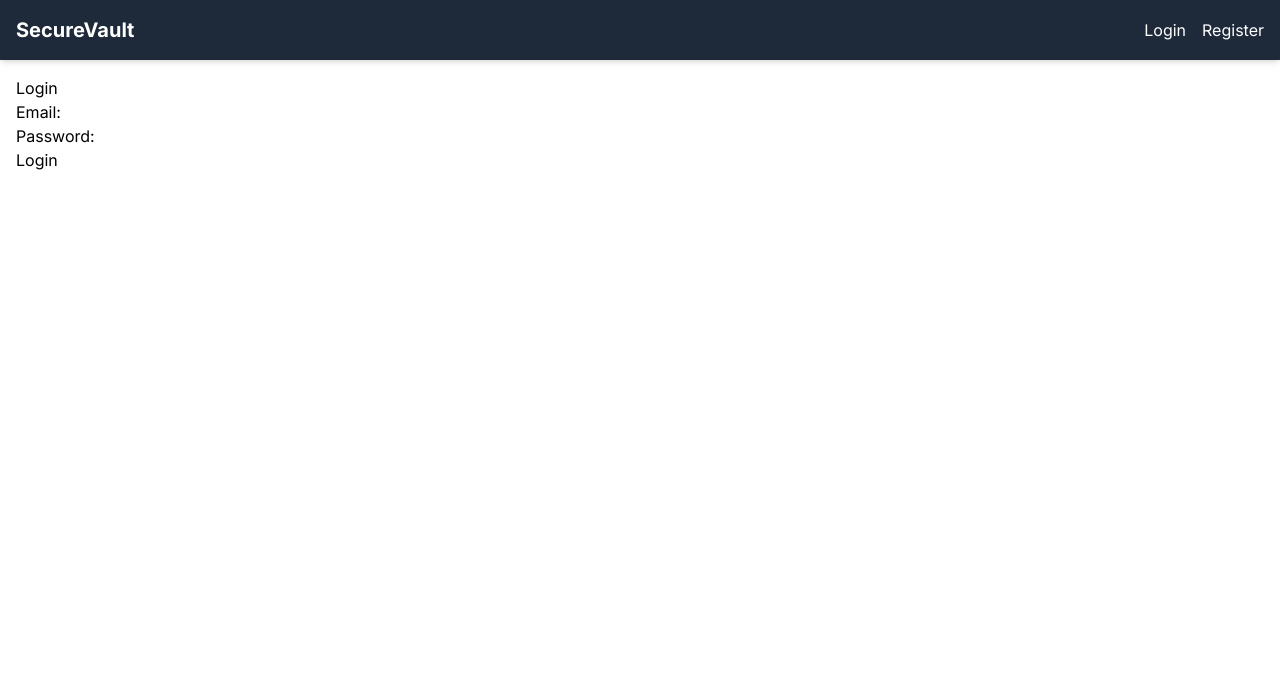
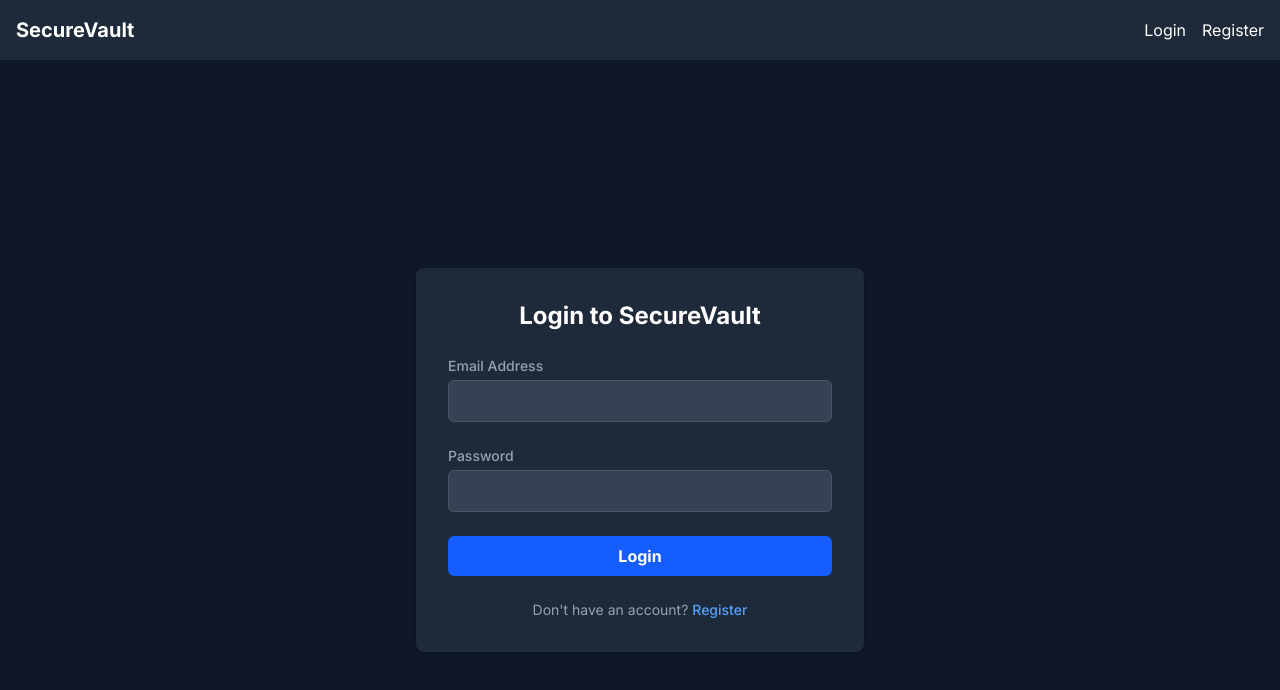
Before and after one commit to rishabh794/secure-vault, a Next.js app: page /login in a window 1280 px wide. Shown: the top 690 px of the page. Built offline with nearby package versions, Linux system fonts and the light colour scheme.

Commit message:
feat: implement professional UI styling and toast notifications

```diff
--- a/package.json
+++ b/package.json
@@ -18,7 +18,8 @@
     "mongoose": "^8.19.0",
     "next": "15.5.4",
     "react": "19.1.0",
-    "react-dom": "19.1.0"
+    "react-dom": "19.1.0",
+    "react-hot-toast": "^2.6.0"
   },
   "devDependencies": {
     "@eslint/eslintrc": "^3",
--- a/src/app/dashboard/page.tsx
+++ b/src/app/dashboard/page.tsx
@@ -3,6 +3,7 @@
 import { useState, useEffect } from 'react';
 import { encryptData, decryptData } from '@/lib/crypto';
 import { ProtectedRoute } from '@/components/ProtectedRoute';
+import toast from 'react-hot-toast';
 
 type VaultItem = {
     title: string;
@@ -16,7 +17,6 @@ export default function DashboardPage() {
     const [items, setItems] = useState<Array<{ _id: string; encryptedData: string }>>([]);
     const [decryptedItems, setDecryptedItems] = useState<Record<string, VaultItem>>({});
     const [masterPassword, setMasterPassword] = useState('');
-    const [message, setMessage] = useState('');
 
     const [title, setTitle] = useState('');
     const [username, setUsername] = useState('');
@@ -27,7 +27,7 @@ export default function DashboardPage() {
     const fetchItems = async () => {
         const token = sessionStorage.getItem('token');
         if (!token) {
-            setMessage("You are not logged in.");
+            toast.error("You are not logged in.");
             return;
         }
 
@@ -39,7 +39,7 @@ export default function DashboardPage() {
             const data = await res.json();
             setItems(data.items || []);
         } else {
-            setMessage("Failed to fetch items.");
+            toast.error("Failed to fetch items.");
         }
     };
 
@@ -58,9 +58,9 @@ export default function DashboardPage() {
                 decrypted[item._id] = decryptData(item.encryptedData, masterPassword) as VaultItem;
             });
             setDecryptedItems(decrypted);
-            setMessage("Vault unlocked!");
+            toast.success("Vault unlocked!");
         } catch {
-            setMessage("Decryption failed. Check your master password.");
+            toast.error("Decryption failed. Check your master password.");
         }
     };
 
@@ -85,61 +85,60 @@ export default function DashboardPage() {
         });
 
         if(res.ok) {
-            setMessage("Item added successfully!");
+            toast.success("Item added successfully!");
             setTitle(''); setUsername(''); setPassword(''); setUrl(''); setNotes('');
             fetchItems();
         } else {
-            setMessage("Failed to add item.");
+            toast.error("Failed to add item.");
         }
     };
 
     return (
         <ProtectedRoute>
-            <h1>Dashboard</h1>
-            <p>Enter your Master Password to decrypt your vault.</p>
-            <input
-                type="password"
-                placeholder="Master Password"
-                value={masterPassword}
-                onChange={(e) => setMasterPassword(e.target.value)}
-            />
-            <button onClick={handleDecryptAll}>Unlock Vault</button>
-            <hr />
+            <div className="bg-gray-900 text-white min-h-screen p-4 md:p-8">
+                <h1 className="text-3xl font-bold mb-6">Dashboard</h1>
 
-            <h2>Add New Item</h2>
-            <form onSubmit={handleAddItem}>
-                <input value={title} onChange={e => setTitle(e.target.value)} placeholder="Title" required />
-                <input value={username} onChange={e => setUsername(e.target.value)} placeholder="Username" required />
-                <input type="password" value={password} onChange={e => setPassword(e.target.value)} placeholder="Password" required />
-                <input value={url} onChange={e => setUrl(e.target.value)} placeholder="url" />
-                <input value={notes} onChange={e => setNotes(e.target.value)} placeholder="notes" />
+                <div className="bg-gray-800 rounded-lg shadow-md p-6 mb-8">
+                    <h2 className="text-xl font-semibold mb-4">Unlock Your Vault</h2>
+                    <div className="flex items-center space-x-4">
+                        <input
+                            type="password"
+                            placeholder="Enter Your Master Password"
+                            value={masterPassword}
+                            onChange={(e) => setMasterPassword(e.target.value)}
+                            className="flex-grow px-3 py-2 text-white bg-gray-700 border border-gray-600 rounded-md focus:outline-none focus:ring-2 focus:ring-blue-500"
+                        />
+                        <button onClick={handleDecryptAll} className="px-4 py-2 font-bold text-white bg-blue-600 rounded-md hover:bg-blue-700">Unlock Vault</button>
+                    </div>
+                </div>
 
-                <button type="submit">Add Item</button>
-            </form>
-            <hr />
+                <div className="bg-gray-800 rounded-lg shadow-md p-6 mb-8">
+                    <h2 className="text-xl font-semibold mb-4">Add New Item</h2>
+                    <form onSubmit={handleAddItem} className="grid grid-cols-1 md:grid-cols-2 gap-4">
+                        <input value={title} onChange={e => setTitle(e.target.value)} placeholder="Title" required className="px-3 py-2 text-white bg-gray-700 border border-gray-600 rounded-md"/>
+                        <input value={username} onChange={e => setUsername(e.target.value)} placeholder="Username" required className="px-3 py-2 text-white bg-gray-700 border border-gray-600 rounded-md"/>
+                        <input type="text" value={password} onChange={e => setPassword(e.target.value)} placeholder="Password" required className="px-3 py-2 text-white bg-gray-700 border border-gray-600 rounded-md"/>
+                        <input value={url} onChange={e => setUrl(e.target.value)} placeholder="URL (optional)" className="px-3 py-2 text-white bg-gray-700 border border-gray-600 rounded-md"/>
+                        <textarea value={notes} onChange={e => setNotes(e.target.value)} placeholder="Notes (optional)" className="md:col-span-2 px-3 py-2 text-white bg-gray-700 border border-gray-600 rounded-md h-24"></textarea>
+                        <button type="submit" className="md:col-span-2 w-full px-4 py-2 font-bold text-white bg-green-600 rounded-md hover:bg-green-700">Add Item</button>
+                    </form>
+                </div>
 
-            <h2>Your Vault Items</h2>
-            {message && <p><strong>{message}</strong></p>}
-            <ul>
-                {items.map(item => (
-                    <li key={item._id} style={{ marginBottom: '10px', border: '1px solid #ccc', padding: '5px' }}>
-                        <strong>Title: </strong>
-                        {decryptedItems[item._id]?.title || 'Encrypted'}
-                        <br />
-                        <strong>Username: </strong>
-                        {decryptedItems[item._id]?.username || 'Encrypted'}
-                        <br />
-                        <strong>Password: </strong>
-                        {decryptedItems[item._id]?.password || 'Encrypted'}
-                        <br />
-                        <strong>URL: </strong>
-                        {decryptedItems[item._id]?.url || 'Encrypted'}
-                        <br />
-                        <strong>Notes: </strong>
-                        {decryptedItems[item._id]?.notes || 'Encrypted'}
-                    </li>
-                ))}
-            </ul>
+                <div>
+                    <h2 className="text-xl font-semibold mb-4">Your Vault Items</h2>
+                    <div className="space-y-4">
+                        {items.length > 0 ? items.map(item => (
+                            <div key={item._id} className="bg-gray-800 rounded-lg shadow-md p-4">
+                                <h3 className="font-bold text-lg">{decryptedItems[item._id]?.title || 'Encrypted Title'}</h3>
+                                <p className="text-gray-400"><strong>Username:</strong> {decryptedItems[item._id]?.username || 'Encrypted'}</p>
+                                <p className="text-gray-400"><strong>Password:</strong> {decryptedItems[item._id]?.password || 'Encrypted'}</p>
+                                {decryptedItems[item._id]?.url && <p className="text-gray-400"><strong>URL:</strong> {decryptedItems[item._id]?.url}</p>}
+                                {decryptedItems[item._id]?.notes && <p className="text-gray-400 mt-2"><strong>Notes:</strong> {decryptedItems[item._id]?.notes}</p>}
+                            </div>
+                        )) : <p className="text-gray-500">Your vault is empty. Add an item to get started.</p>}
+                    </div>
+                </div>
+            </div>
         </ProtectedRoute>
     );
 }
--- a/src/app/layout.tsx
+++ b/src/app/layout.tsx
@@ -2,9 +2,9 @@ import { Inter } from "next/font/google";
 import { Header } from "@/components/Header";
 import { AuthProvider } from "@/context/AuthContext";
 import "./globals.css";
+import { Toaster } from 'react-hot-toast';
 
 const inter = Inter({ subsets: ["latin"] });
-
 
 export default function RootLayout({
   children,
@@ -16,7 +16,8 @@ export default function RootLayout({
       <body className={inter.className}>
         <AuthProvider>
           <Header />
-          <main className="container mx-auto p-4">
+          <Toaster position="top-center" reverseOrder={false} />
+          <main >
             {children}
           </main>
         </AuthProvider>
--- a/src/app/login/page.tsx
+++ b/src/app/login/page.tsx
@@ -3,62 +3,52 @@
 import { useState } from 'react';
 import { useRouter } from 'next/navigation';
 import { useAuth } from '@/context/AuthContext';
+import Link from 'next/link';
+import toast from 'react-hot-toast';
 
 export default function LoginPage() {
     const [email, setEmail] = useState('');
     const [password, setPassword] = useState('');
-    const [message, setMessage] = useState('');
     const router = useRouter();
     const { login } = useAuth();
 
     const handleSubmit = async (e: React.FormEvent) => {
         e.preventDefault();
-        setMessage('');
-
         const res = await fetch('/api/auth/login', {
             method: 'POST',
             headers: { 'Content-Type': 'application/json' },
             body: JSON.stringify({ email, password }),
         });
-
         const data = await res.json();
-
         if (res.ok) {
-            setMessage('Login successful! You can now access your vault.');
+            toast.success('Login successful!');
             login(data.token);
             router.push('/dashboard');
         } else {
-            setMessage(data.message || 'An error occurred.');
+            toast.error(data.message || 'An error occurred.');
         }
     };
 
     return (
-        <div>
-            <h1>Login</h1>
-            <form onSubmit={handleSubmit}>
-                <div>
-                    <label htmlFor="email">Email:</label>
-                    <input
-                        id="email"
-                        type="email"
-                        value={email}
-                        onChange={(e) => setEmail(e.target.value)}
-                        required
-                    />
-                </div>
-                <div>
-                    <label htmlFor="password">Password:</label>
-                    <input
-                        id="password"
-                        type="password"
-                        value={password}
-                        onChange={(e) => setPassword(e.target.value)}
-                        required
-                    />
-                </div>
-                <button type="submit">Login</button>
-            </form>
-            {message && <p>{message}</p>}
+        <div className="flex items-center justify-center min-h-screen bg-gray-900 text-white">
+            <div className="w-full max-w-md p-8 space-y-6 bg-gray-800 rounded-lg shadow-md">
+                <h1 className="text-2xl font-bold text-center">Login to SecureVault</h1>
+                <form onSubmit={handleSubmit} className="space-y-6">
+                    <div>
+                        <label htmlFor="email" className="block text-sm font-medium text-gray-400">Email Address</label>
+                        <input id="email" type="email" value={email} onChange={(e) => setEmail(e.target.value)} required className="w-full px-3 py-2 mt-1 text-white bg-gray-700 border border-gray-600 rounded-md focus:outline-none focus:ring-2 focus:ring-blue-500" />
+                    </div>
+                    <div>
+                        <label htmlFor="password"  className="block text-sm font-medium text-gray-400">Password</label>
+                        <input id="password" type="password" value={password} onChange={(e) => setPassword(e.target.value)} required className="w-full px-3 py-2 mt-1 text-white bg-gray-700 border border-gray-600 rounded-md focus:outline-none focus:ring-2 focus:ring-blue-500" />
+                    </div>
+                    <button type="submit" className="w-full px-4 py-2 font-bold text-white bg-blue-600 rounded-md hover:bg-blue-700 focus:outline-none focus:ring-2 focus:ring-offset-2 focus:ring-offset-gray-800 focus:ring-blue-500">Login</button>
+                </form>
+                <p className="text-sm text-center text-gray-400">
+                    Don&#39;t have an account?{' '}
+                    <Link href="/register" className="font-medium text-blue-400 hover:underline">Register</Link>
+                </p>
+            </div>
         </div>
     );
 }
--- a/src/app/register/page.tsx
+++ b/src/app/register/page.tsx
@@ -2,62 +2,51 @@
 
 import { useState } from 'react';
 import { useRouter } from 'next/navigation';
+import Link from 'next/link';
+import toast from 'react-hot-toast';
 
 export default function RegisterPage() {
     const [email, setEmail] = useState('');
     const [password, setPassword] = useState('');
-    const [message, setMessage] = useState('');
     const router = useRouter();
 
     const handleSubmit = async (e: React.FormEvent) => {
         e.preventDefault();
-        setMessage('');
 
         const res = await fetch('/api/auth/register', {
             method: 'POST',
             headers: { 'Content-Type': 'application/json' },
             body: JSON.stringify({ email, password }),
         });
-
         const data = await res.json();
-
         if (res.ok) {
-            setMessage('Registration successful! Redirecting to login...');
-            setTimeout(() => {
-                router.push('/login');
-            }, 2000);
+            toast.success('Registration successful! Redirecting to login...');
+            setTimeout(() => router.push('/login'), 2000);
         } else {
-            setMessage(data.message || 'An error occurred.');
+            toast.error(data.message || 'An error occurred.');
         }
     };
 
     return (
-        <div>
-            <h1>Register</h1>
-            <form onSubmit={handleSubmit}>
-                <div>
-                    <label htmlFor="email">Email:</label>
-                    <input
-                        id="email"
-                        type="email"
-                        value={email}
-                        onChange={(e) => setEmail(e.target.value)}
-                        required
-                    />
-                </div>
-                <div>
-                    <label htmlFor="password">Password:</label>
-                    <input
-                        id="password"
-                        type="password"
-                        value={password}
-                        onChange={(e) => setPassword(e.target.value)}
-                        required
-                    />
-                </div>
-                <button type="submit">Register</button>
-            </form>
-            {message && <p>{message}</p>}
+        <div className="flex items-center justify-center min-h-screen bg-gray-900 text-white">
+            <div className="w-full max-w-md p-8 space-y-6 bg-gray-800 rounded-lg shadow-md">
+                <h1 className="text-2xl font-bold text-center">Create Your Account</h1>
+                <form onSubmit={handleSubmit} className="space-y-6">
+                    <div>
+                        <label htmlFor="email" className="block text-sm font-medium text-gray-400">Email Address</label>
+                        <input id="email" type="email" value={email} onChange={(e) => setEmail(e.target.value)} required className="w-full px-3 py-2 mt-1 text-white bg-gray-700 border border-gray-600 rounded-md focus:outline-none focus:ring-2 focus:ring-blue-500" />
+                    </div>
+                    <div>
+                        <label htmlFor="password"  className="block text-sm font-medium text-gray-400">Master Password</label>
+                        <input id="password" type="password" value={password} onChange={(e) => setPassword(e.target.value)} required className="w-full px-3 py-2 mt-1 text-white bg-gray-700 border border-gray-600 rounded-md focus:outline-none focus:ring-2 focus:ring-blue-500" />
+                    </div>
+                    <button type="submit" className="w-full px-4 py-2 font-bold text-white bg-blue-600 rounded-md hover:bg-blue-700 focus:outline-none focus:ring-2 focus:ring-offset-2 focus:ring-offset-gray-800 focus:ring-blue-500">Register</button>
+                </form>
+                 <p className="text-sm text-center text-gray-400">
+                    Already have an account?{' '}
+                    <Link href="/login" className="font-medium text-blue-400 hover:underline">Login</Link>
+                </p>
+            </div>
         </div>
     );
 }
```
Also changed, not shown: 1 other file (tests, documents, lock files or other folders).
